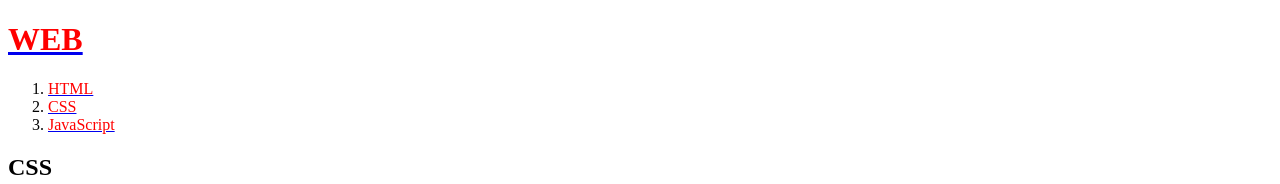
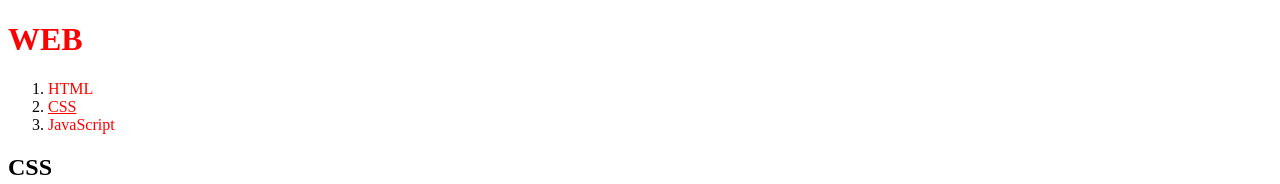
Before and after one commit to hoyj/webn, a plain HTML site: page web2/2.html in a window 1280 px wide. Shown: the top 184 px of the page. Drawn offline with Linux system fonts and the light colour scheme.

Commit message:
[CSS] Using CSS instead of individual style tags.

```diff
--- a/web2/2.html
+++ b/web2/2.html
@@ -3,14 +3,29 @@
 	<head>
 		<title>WEB1 - html</title>
 		<meta charset="utf-8">
+		<style>
+		a {
+			color:red;
+			text-decoration: none;
+		}
+		</style>
 	</head>
 	<body>
+		<h1><a href="index.html">WEB</a></h1>
+		<ol>
+			<li><a href="1.html">HTML</a></li>
+			<li><a href="2.html"
+					style="color:red;text-decoration:underline">CSS</a></li>
+			<li><a href="3.html">JavaScript</a></li>
+		</ol>
+		<!--
 		<h1><a href="index.html"><font color="red">WEB</font></a></h1>
 		<ol>
 			<li><a href="1.html"><font color="red">HTML</font></a></li>
 			<li><a href="2.html"><font color="red">CSS</font></a></li>
 			<li><a href="3.html"><font color="red">JavaScript</font></a></li>
 		</ol>
+		-->
 		<h2>CSS</h2>
 		<p>
 		Cascading Style Sheets (CSS) is a style sheet language used for describing the presentation of a document written in a markup language. Although most often used to set the visual style of web pages and user interfaces written in HTML and XHTML, the language can be applied to any XML document, including plain XML, SVG and XUL, and is applicable to rendering in speech, or on other media. Along with HTML and JavaScript, CSS is a cornerstone technology used by most websites to create visually engaging webpages, user interfaces for web applications, and user interfaces for many mobile applications.
```
